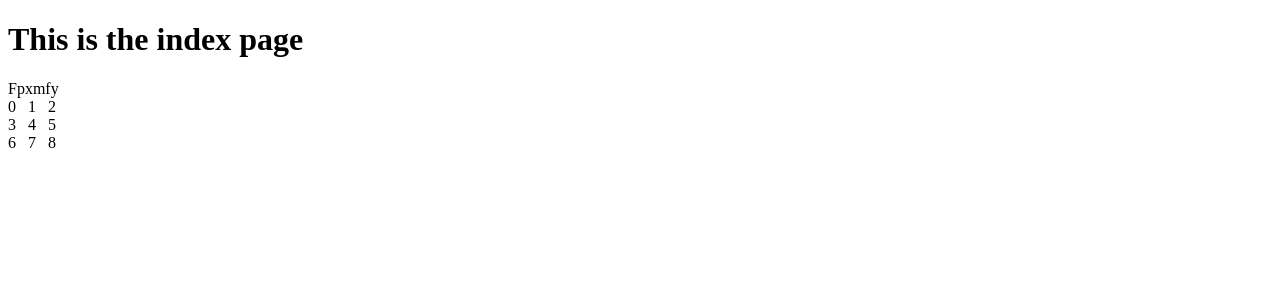
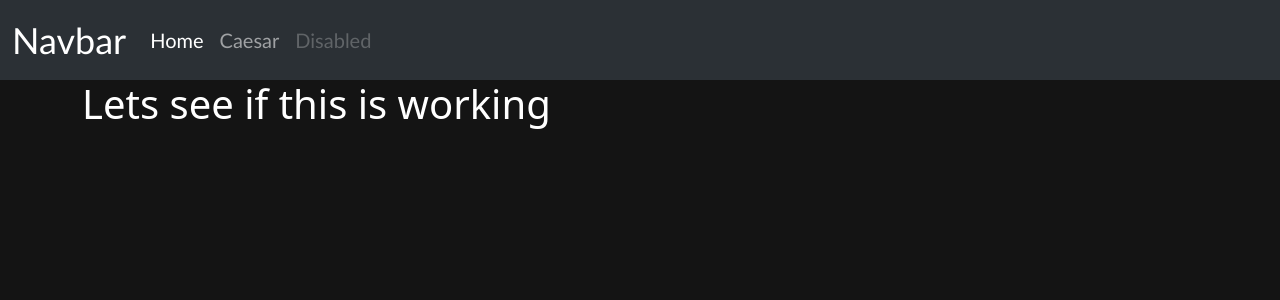
Before and after one commit to Akshat7274/CipherLock, a Django app: page / in a window 1280 px wide. Shown: the top 300 px of the page. Run offline with Django 4.2, Linux system fonts and the light colour scheme; some libraries are stand-ins or nearby versions.

Commit message:
Base HTML and basic FrameWork Code

```diff
--- a/Application/Main/views.py
+++ b/Application/Main/views.py
@@ -47,6 +47,7 @@ def caesar(request):
                 extra = "Explanation of Encryption"
                 request.POST['ct'] = Caesar.encrypt(request.POST['pt'],int(request.POST['key']))
                 form = CaesarForm(request.POST)
+            print(form)
             return render(request, "caesar.html", {"form":form, "error":error, "extra":extra})
     else:
         form = CaesarForm()
--- /dev/null
+++ b/Application/static/style.css
@@ -0,0 +1,24 @@
+body {
+    background-color: #141414;
+    color: white;
+}
+
+.navbar a{
+    font-family: 'Gill Sans', 'Gill Sans MT', 'Calibri', 'Trebuchet MS', sans-serif !important;
+}
+
+.nav-link{
+    font-size: 20px;
+}
+
+.fa-arrow-circle-right{
+    transition: all 1s 0.2s;
+}
+
+.toggle-right {
+    transform: rotate(0deg);
+}
+
+.toggle-left {
+    transform: rotate(-180deg);
+}
--- /dev/null
+++ b/Application/templates/base.html
@@ -0,0 +1,43 @@
+<!DOCTYPE html>
+<html lang="en">
+<head>
+    <meta charset="UTF-8">
+    <meta http-equiv="X-UA-Compatible" content="IE=edge">
+    <meta name="viewport" content="width=device-width, initial-scale=1.0">
+    <title>{% block title %}{% endblock title %}</title>
+    <link href="https://cdn.jsdelivr.net/npm/bootstrap@5.3.0-alpha3/dist/css/bootstrap.min.css" rel="stylesheet"
+        integrity="sha384-KK94CHFLLe+nY2dmCWGMq91rCGa5gtU4mk92HdvYe+M/SXH301p5ILy+dN9+nJOZ" crossorigin="anonymous">
+    <script src="https://cdn.jsdelivr.net/npm/bootstrap@5.3.0-alpha3/dist/js/bootstrap.bundle.min.js"
+        integrity="sha384-ENjdO4Dr2bkBIFxQpeoTz1HIcje39Wm4jDKdf19U8gI4ddQ3GYNS7NTKfAdVQSZe"
+        crossorigin="anonymous"></script>
+    <link rel="stylesheet" href="https://cdnjs.cloudflare.com/ajax/libs/font-awesome/4.7.0/css/font-awesome.min.css">
+    <link rel="stylesheet" href="/static/style.css">
+    <script src="https://kit.fontawesome.com/a076d05399.js" crossorigin="anonymous"></script>
+</head>
+<body>
+    <nav class="navbar navbar-expand-lg bg-body-tertiary" data-bs-theme="dark">
+        <div class="container-fluid">
+          <a class="navbar-brand" href="#" style="font-size: 36px;">Navbar</a>
+          <button class="navbar-toggler" type="button" data-bs-toggle="collapse" data-bs-target="#navbarTogglerDemo02" aria-controls="navbarTogglerDemo02" aria-expanded="false" aria-label="Toggle navigation">
+            <span class="navbar-toggler-icon"></span>
+          </button>
+          <div class="collapse navbar-collapse" id="navbarTogglerDemo02">
+            <ul class="navbar-nav me-auto mb-2 mb-lg-0">
+              <li class="nav-item">
+                <a class="nav-link active" aria-current="page" href="/">Home</a>
+              </li>
+              <li class="nav-item">
+                <a class="nav-link" href="/caesar">Caesar</a>
+              </li>
+              <li class="nav-item">
+                <a class="nav-link disabled">Disabled</a>
+              </li>
+            </ul>
+          </div>
+        </div>
+      </nav>
+      <div class="container">
+        {% block body %}{% endblock body %}
+      </div>
+</body>
+</html>
--- a/Application/templates/index.html
+++ b/Application/templates/index.html
@@ -1,20 +1,9 @@
-<!DOCTYPE html>
-<html lang="en">
-<head>
-    <meta charset="UTF-8">
-    <meta http-equiv="X-UA-Compatible" content="IE=edge">
-    <meta name="viewport" content="width=device-width, initial-scale=1.0">
-    <title>Index Page</title>
-</head>
-<body>
-    <h1>This is the index page</h1>
-    {{input}}<br>
-    {% for i in check%}
-        {% for j in i %}
-            {{j}}
-            &nbsp;
-        {% endfor %}
-        <br>
-    {% endfor %}
-</body>
-</html>
+{% extends 'base.html' %}
+
+{% block title %}
+Cipher WebApp
+{% endblock title %}
+
+{% block body %}
+<h1> Lets see if this is working</h1>
+{% endblock body %}
```
Also changed, not shown: Application/templates/caesar.html (+27 -16 lines).
